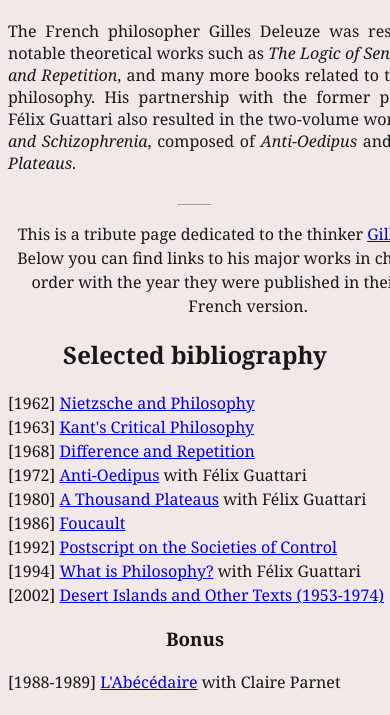
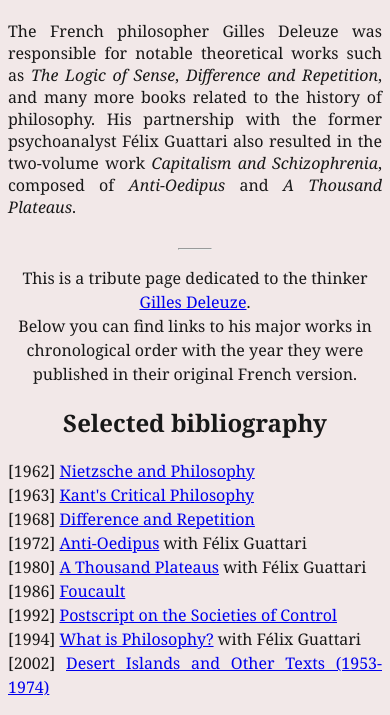
Before and after one commit to hdarlim/deleuze, a plain HTML site: page index.html in a window 390 px wide. Shown: the part 368-1083 px from the top of the page. Drawn offline with Linux system fonts and the light colour scheme.

Commit message:
made more responsive

```diff
--- a/index.html
+++ b/index.html
@@ -14,7 +14,7 @@ h2 {
   text-align: center;
 }
 #img-caption {
-  width: 30em;
+  width: fit-content;
   text-align: justify;
   margin-left: auto;
   margin-right: auto;
@@ -32,7 +32,7 @@ h2 {
 #tribute-info {
   display: block;
   text-align: center;
-  width: 30em;
+  width:fit-content;
   margin-left: auto;
   margin-right: auto;
 }
@@ -43,12 +43,12 @@ h2 {
    color: #181818;
    width: 2em;
 }
-#bibliography {
+.bibliography {
   display: block;
   margin-left: auto;
   margin-right: auto;
   text-align: justify;
-  width: 30em;
+  width: fit-content;
 }
 h3 {
   text-align: center;
@@ -77,7 +77,7 @@ footer {
             This is a tribute page dedicated to the thinker <a id="tribute-link" href="https://plato.stanford.edu/entries/deleuze/" target="_blank">Gilles Deleuze</a>.<br>Below you can find links to his major works in chronological order with the year they were published in their original French version.
           </p>
            <h2>Selected bibliography</h2>
-         <p id="bibliography" class="spacing">
+           <p class="spacing bibliography">
              [1962] <a href="https://raw.githubusercontent.com/hdarlim/deleuze/main/Works/1.%20Nietzsche%20and%20Philosophy.pdf" target="_blank">Nietzsche and Philosophy</a><br>
              [1963] <a href="https://raw.githubusercontent.com/hdarlim/deleuze/main/Works/2.%20Kant's%20Critical%20Philosophy.pdf" target="_blank">Kant's Critical Philosophy</a><br>
              [1968] <a href="https://raw.githubusercontent.com/hdarlim/deleuze/main/Works/3.%20Difference%20and%20Repetition.pdf" target="_blank">Difference and Repetition</a><br>
@@ -88,7 +88,7 @@ footer {
              [1994] <a href="https://raw.githubusercontent.com/hdarlim/deleuze/main/Works/8.%20What%20is%20Philosophy.pdf" target="_blank">What is Philosophy?</a> with Félix Guattari<br>
              [2002] <a href="https://raw.githubusercontent.com/hdarlim/deleuze/main/Works/9.%20Desert%20Islands%20and%20Other%20Texts%20(1953-1974).pdf" target="_blank">Desert Islands and Other Texts (1953-1974)</a><br></p>
            <h3>Bonus</h3>
-         <p id="bibliography" class="spacing">
+           <p class="spacing bibliography">
              [1988-1989] <a href="https://www.youtube.com/watch?v=SlNYVnCUvVg&list=PLiR8NqajHNPbaX2rBoA2z6IPGpU0IPlS2" target="_blank">L'Abécédaire</a> with Claire Parnet<br>
            </p>
         </div><br>
```
Lines whose indentation alone changed are shown as unchanged.
